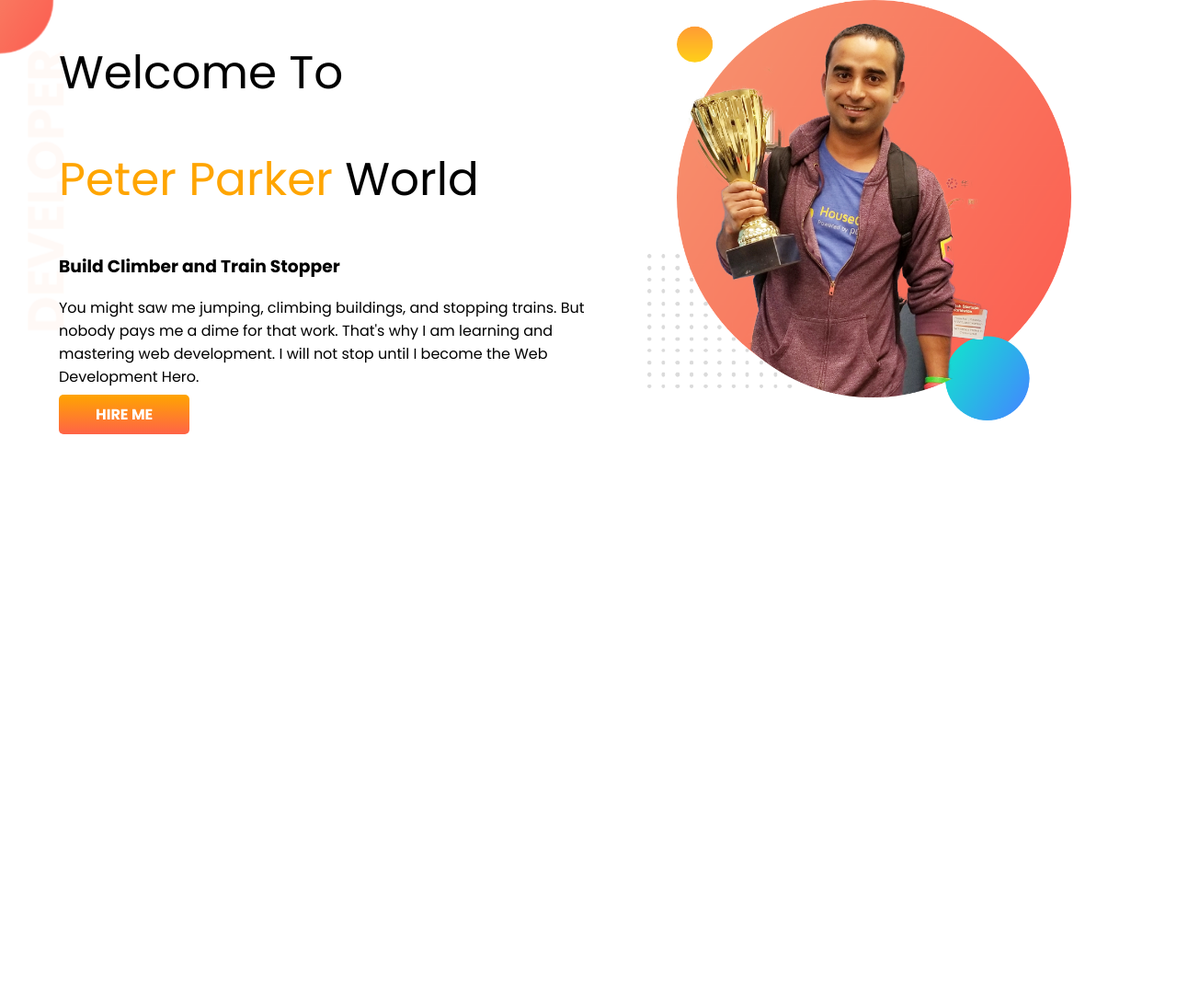
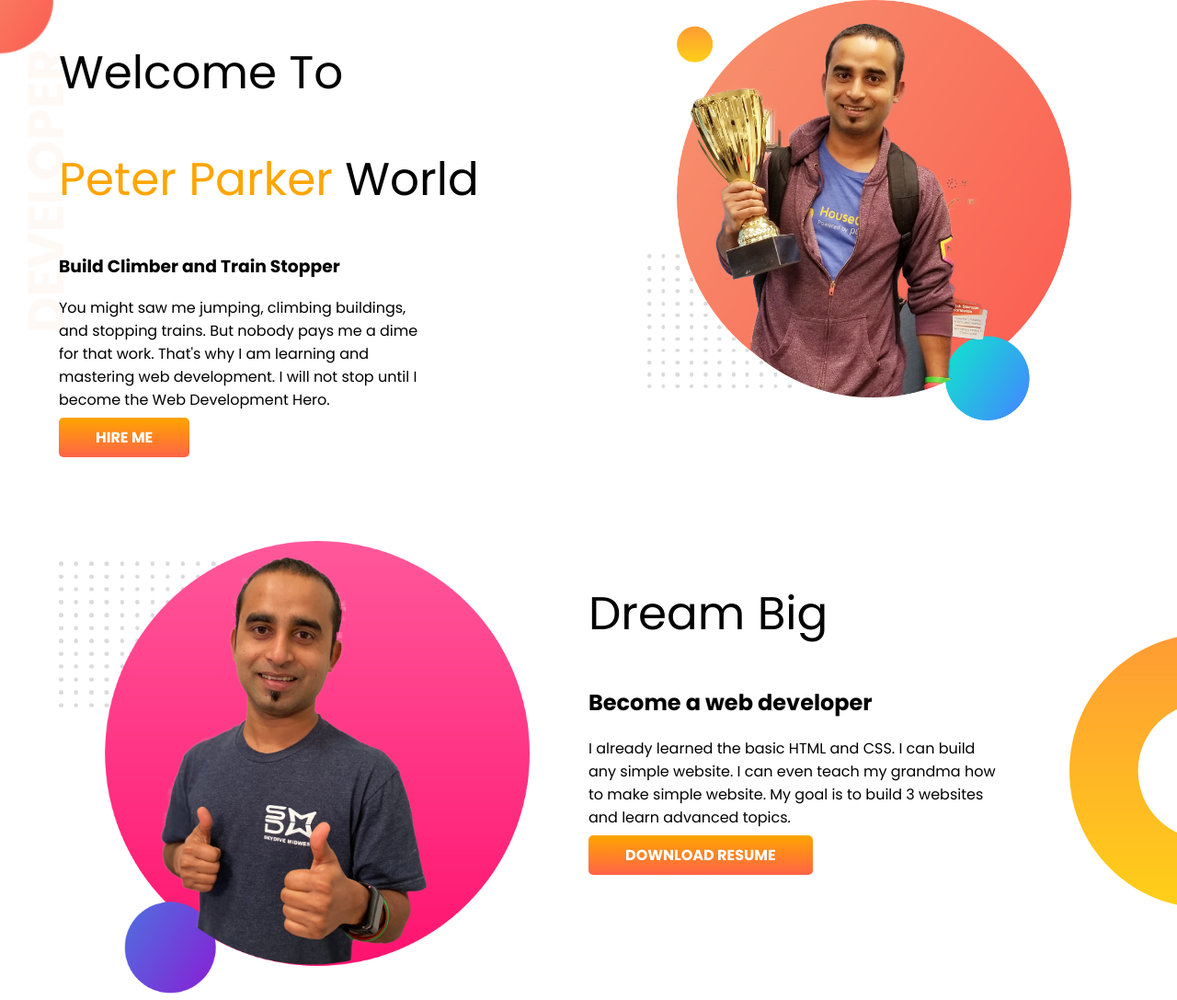
Before and after one commit to sakibshahriyar1010/developer-portfolio, a plain HTML site: page index.html in a window 1280 px wide. Shown: the whole page at 92% size. Before the commit the page ends 800 px from the top, so only its background shows below. Drawn offline with Linux system fonts and the light colour scheme.

Commit message:
section-2

```diff
--- a/index.html
+++ b/index.html
@@ -23,5 +23,16 @@
             <img src="jhankar.png" alt="img">
        </div>
  </section>
+ <section class="section2">
+      <div class="half2">
+        <img src="jhankar2.png" alt="">
+      </div>
+      <div class="half2">
+           <h1>Dream Big</h1>
+           <h2>Become a web developer</h2>
+           <p>I already learned the basic HTML and CSS. I can build any simple website. I can even teach my grandma how to make simple website. My goal is to build 3 websites and learn advanced topics.</p>
+           <a class="link-button" target="blank" href="https://github.com/">Download Resume</a>
+      </div>
+ </section>
 </body>
 </html>
--- a/style.css
+++ b/style.css
@@ -39,3 +39,22 @@ section{
      background-repeat: no-repeat;
 
  }
+
+ .half2{
+     width: 50%;
+ }
+
+ .half2 img{
+     width:80%;
+     padding-left: 10%;
+
+}
+.half2 h1, h2, p{
+    padding-right:30%;
+}
+.section2{
+    background-image: url(dream-bg.png);
+    background-repeat: no-repeat;
+    background-position: right;
+    margin-top: 100px;
+}
```
